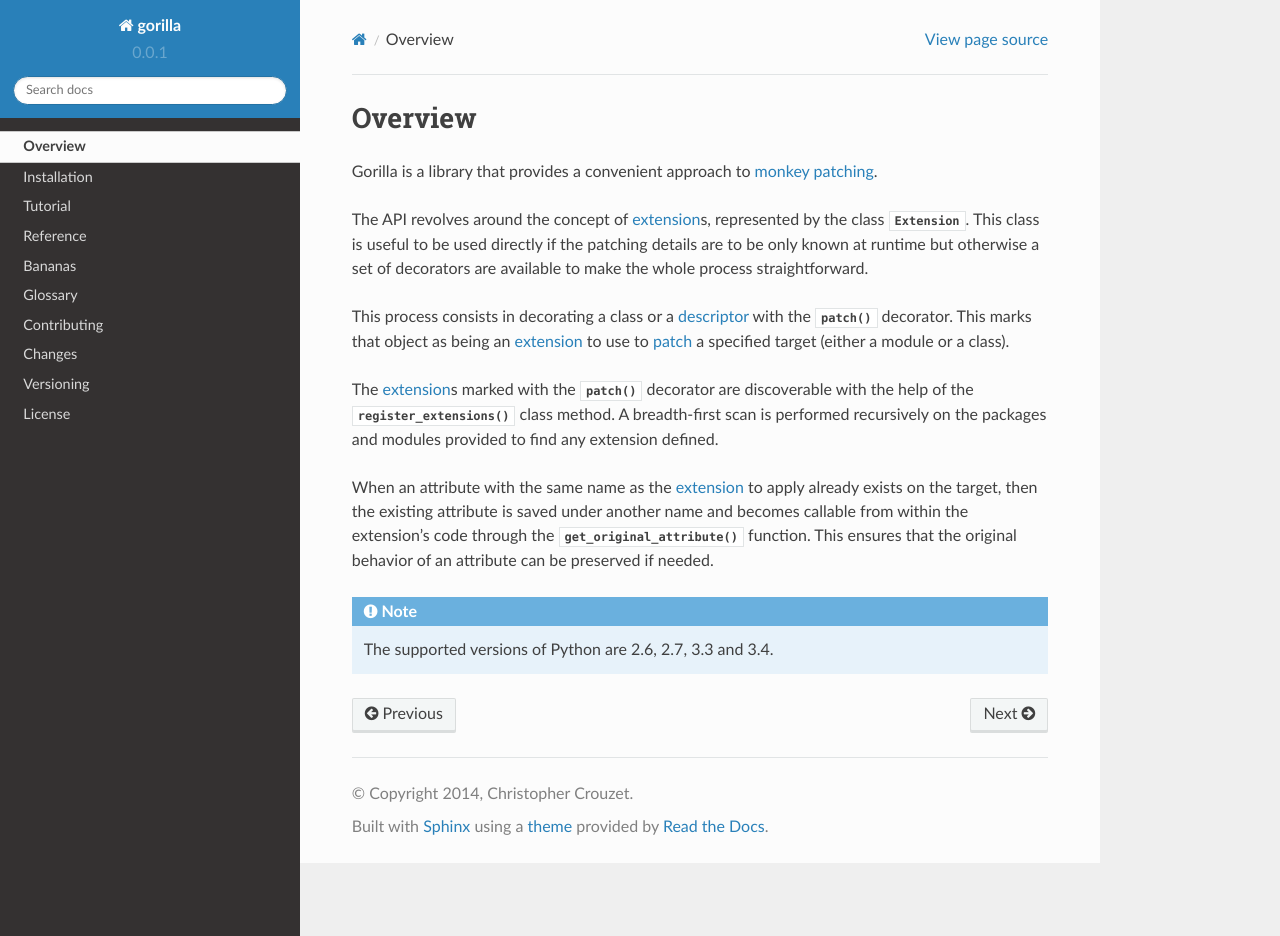
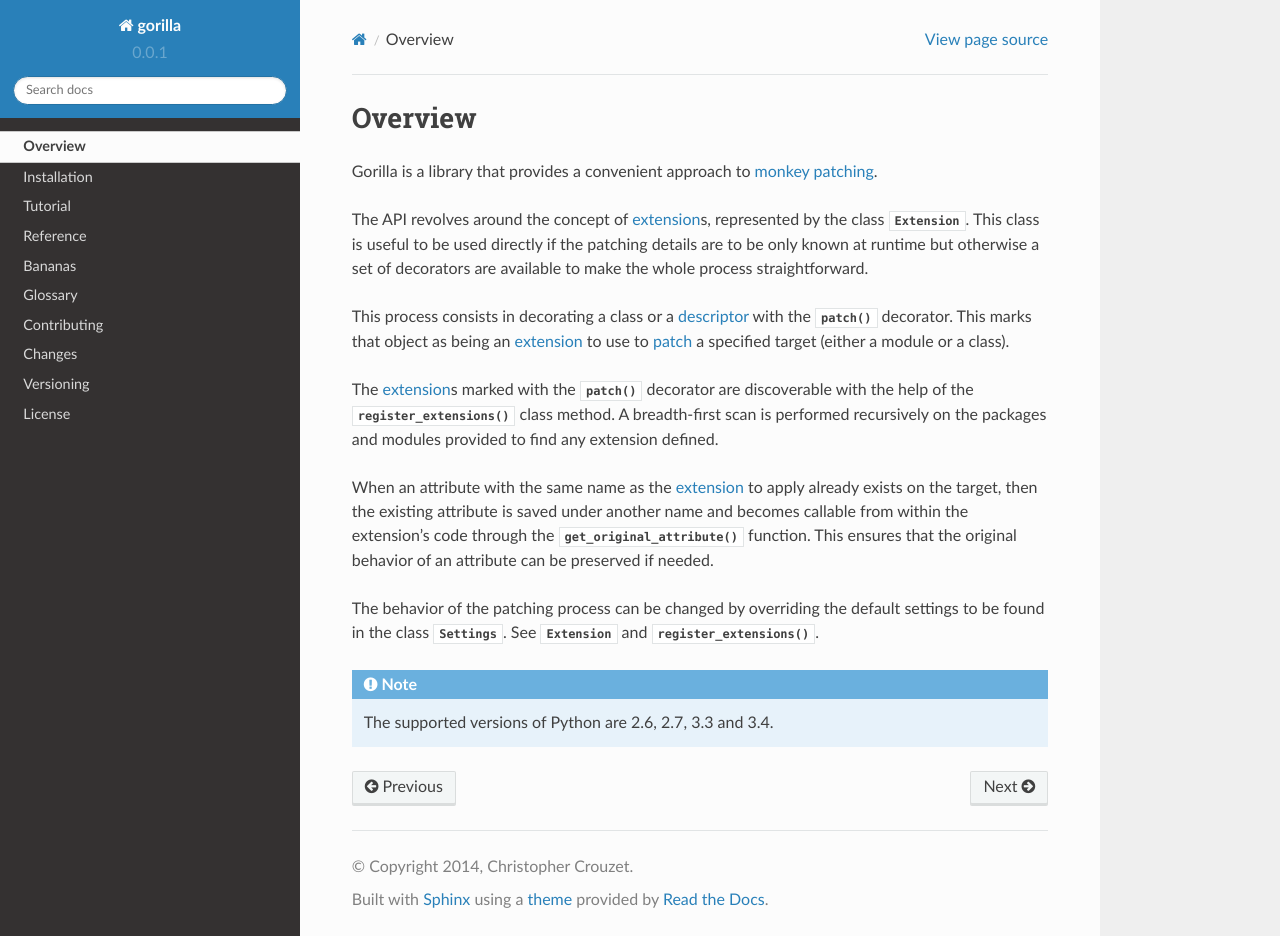
Before and after one commit to christophercrouzet/gorilla, a Sphinx documentation site: the page built from doc/overview.rst, in a window 1280 px wide and 936 px high. Built offline with Sphinx 7.4.7 and the Read the Docs theme 2.0.0, drawn with Linux system fonts in a browser that asks for light colours.

Commit message:
Add a note in the doc about the settings.

```diff
--- a/doc/overview.rst
+++ b/doc/overview.rst
@@ -29,6 +29,11 @@ another name and becomes callable from within the extension's code through the
 :func:`~gorilla.utils.get_original_attribute` function. This ensures that the
 original behavior of an attribute can be preserved if needed.
 
+The behavior of the patching process can be changed by overriding the default
+settings to be found in the class :class:`~gorilla.settings.Settings`. See
+:class:`~gorilla.extension.Extension` and
+:func:`~gorilla.extensionsregistrar.ExtensionsRegistrar.register_extensions`.
+
 .. note::
 
    The supported versions of Python are 2.6, 2.7, 3.3 and 3.4.
```
